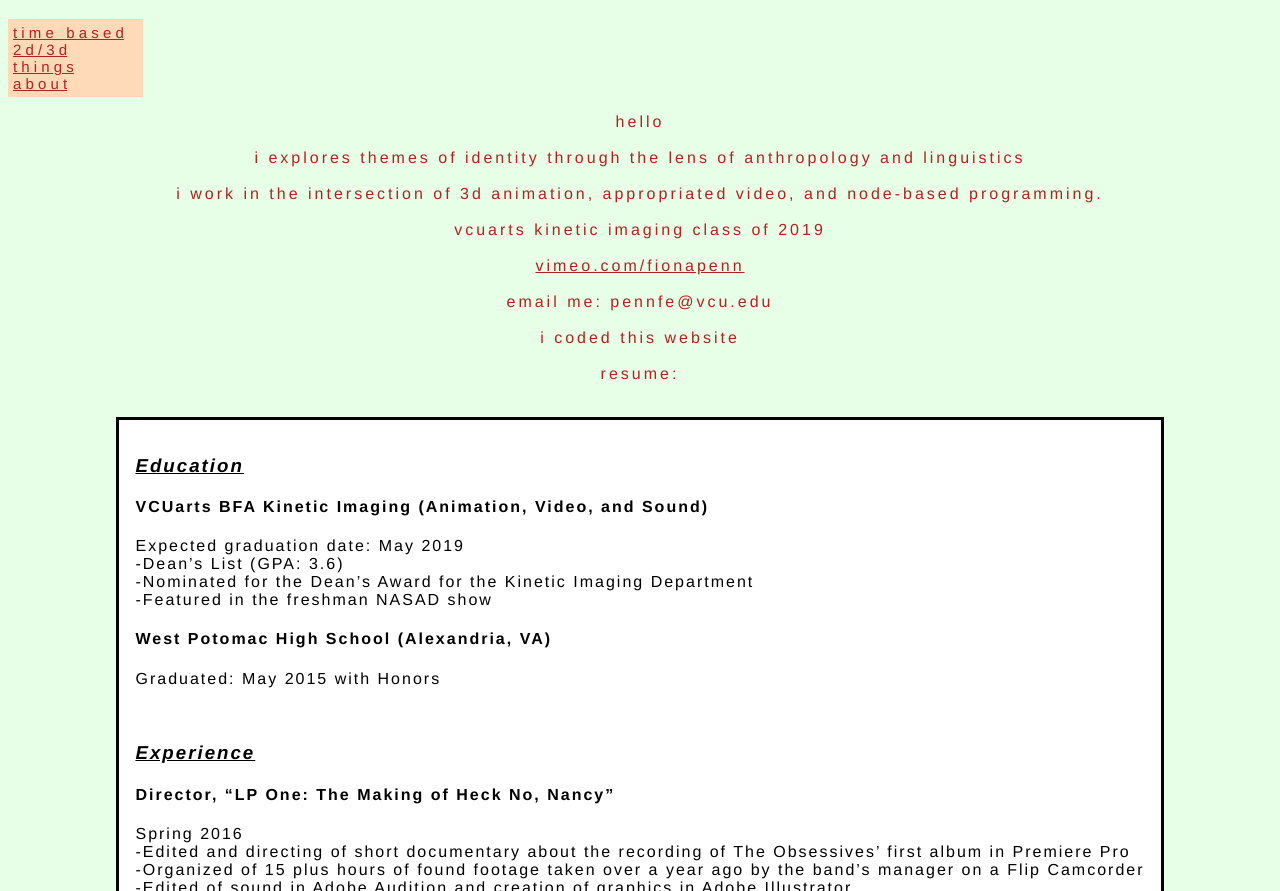
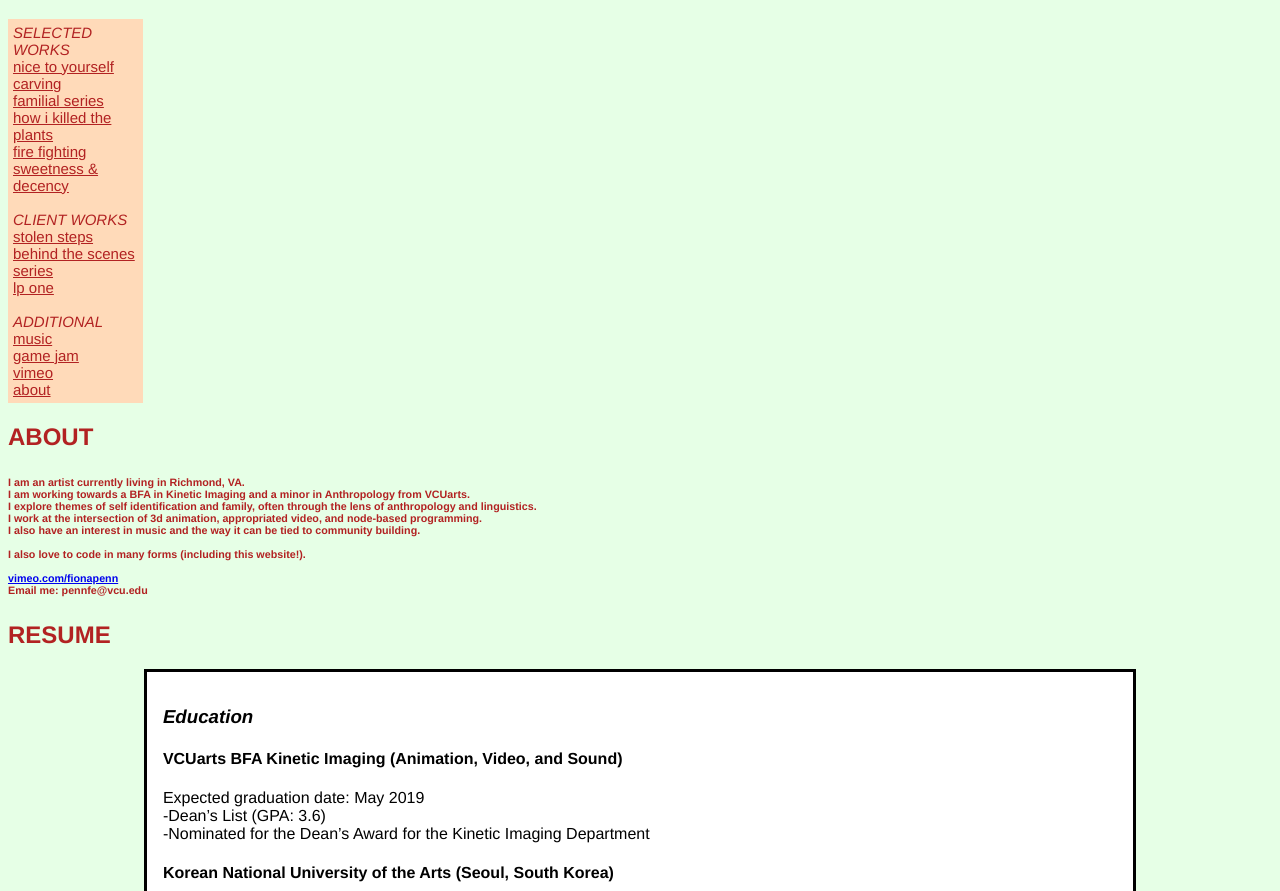
Before and after one commit to fionapenn/portfolio, a plain HTML site: page Pages/about.html in a window 1280 px wide. Shown: the part 61-952 px from the top of the page. Drawn offline with Linux system fonts and the light colour scheme.

Commit message:
Update about.html

```diff
--- a/Pages/about.html
+++ b/Pages/about.html
@@ -7,114 +7,112 @@
 <link REL=StyleSheet href="../CSS/home.css" type="text/css">
 </head>
 <style>
-   a
-    {display: block;
-     color: firebrick;
-    }
- a:hover
-    {background-color: firebrick;
-    color: peachpuff}
- a:visited
-     {display: block;
-     }
-p
-    {letter-spacing: 3px;
-    text-align: center}
-dialog
-   {letter-spacing: 2px}
-h3
-    {text-decoration: underline}
+
 </style>
 <body>
     <h1><a id="home" href="../index.html">F I O N A &nbsp; P E N N</a></h1>
 
+<div class="row">
+<div class="column3">
 <ul>
 
+    <em>SELECTED WORKS</em>
+ <div class="menu"><li> <a href="Pages/nicetoyourself.html">nice to yourself</a></li>
+     <li><a href="carving.html">carving</a></li>
+<li><a href="familyseries.html">familial series</a></li>
 
- <li> <a href="time_based.html">t i m e &nbsp; b a s e d</a></li>
-<li><a href="2D3D.html">2 d / 3 d</a></li>
-<li><a href="Sketchbook.html">t h i n g s</a></li>
-<li><a href="about.html">a b o u t</a></li>
+<li><a href="../howikilledtheplants.html">how i killed the plants</a></li>
+     <li><a href="hahadissent.html">fire fighting</a></li>
+     <li><a href="sweetness.html">sweetness & decency</a></li>
+
+<br>
+     <em>CLIENT WORKS</em>
+     <li><a href="stolenstreets.html">stolen steps</a></li>
+     <li><a href="btsseries.html">behind the scenes series </a></li>
+   <li><a href="lpone.html">lp one</a></li>
+     <br>
+     <em>ADDITIONAL </em>
+     <li><a href="music.html">music</a></li>
+     <li><a href="https://globalgamejam.org/2018/games/lineman">game jam</a></li>
+     <li><a href="https://vimeo.com/fionapenn">vimeo</a></li>
+     <li><a href="about.html">about</a></li></div>
 
 </ul>
+    </div>
 
-<p>
-hello
-<br>
+    <div class="column4">
+<h2>ABOUT</h2>
+<h6>
+I am an artist currently living in Richmond, VA.<br>I am working towards a BFA in Kinetic Imaging and a minor in Anthropology from VCUarts.<br>I explore themes of self identification and family, often through the lens of anthropology and linguistics.<br>I work at the intersection of 3d animation, appropriated video, and node-based programming.<br>I also have an interest in music and the way it can be tied to community building.
+  <br>
     <br>
-i explores themes of identity through the lens of anthropology and linguistics
-<br>
-<br>
- i work in the intersection of 3d animation, appropriated video, and node-based programming.
-  <br>
-   <br>
-vcuarts kinetic imaging class of 2019
-<br>
-    <br>
+I also love to code in many forms (including this website!).
+    <br><br>
     <a target="_blank" href="https://vimeo.com/fionapenn">vimeo.com/fionapenn</a>
     <br>
-email me: pennfe@vcu.edu
-    <br>
-    <br>
-    i coded this website
-    <br>
-    <br>
-    resume:
-    <br>
-    <br>
-    </p>
+Email me: pennfe@vcu.edu
+    </h6>
+
+    <h2>RESUME</h2>
 <dialog open class="shadowbox" >
     <h3><em>Education</em></h3><h4>VCUarts BFA Kinetic Imaging (Animation, Video, and Sound)</h4>
 Expected graduation date: May 2019<br>
     -Dean’s List (GPA: 3.6)<br>
     -Nominated for the Dean’s Award for the Kinetic Imaging Department<br>
-    -Featured in the freshman NASAD show
-    <h4>West Potomac High School (Alexandria, VA)</h4>
-Graduated: May 2015 with Honors
+
+    <h4>Korean National University of the Arts (Seoul, South Korea)</h4>
+    Study Abroad Semester: Spring 2018<br>-Multimedia Department
+
 <br>
 <br>
     <br>
     <h3><em>Experience</em></h3>
-    <h4>Director, “LP One: The Making of Heck No, Nancy”</h4>
+    <h4>Multimedia Editor, Ink Magazine</h4>
+Fall 2018-Present<br>
+-Oversee all video production, from ideas to production and editing<br>
+    -Create motion graphics for all videos that are consistent with the Ink brand
+    -Source equipment for videos (cameras, mics, tripods, etc.)<br>
+    -Manage content on the website (format posts and optimize loading time)
+    <h4>Workshop Aide/Audio Studio Guide, The Innovative Media Lab</h4>
+Fall 2017-Present<br>
+    -Lead audio studio orientations (information on recording and mixing)<br>
+    -Assist on student projects<br>
+    -Rent out equipment to patrons and keep track of returns
+    <h4>Director, "LP One: The Making of Heck No, Nancy"</h4>
 Spring 2016<br>
-    -Edited and directing of short documentary about the recording of The Obsessives’ first album in Premiere Pro<br>
-    -Organized of 15 plus hours of found footage taken over a year ago by the band’s manager on a Flip Camcorder<br>
-    -Edited of sound in Adobe Audition and creation of graphics in Adobe Illustrator<br>
-    -Recorded multiple live shows in different venues for additional footage
-    <h4>Cohost, WVCW Student Run Radio, Richmond, VA</h4>
-Fall 2015 - Fall 2016<br>
-    -Created weekly, 60-minute segment, called “The Girls Room”<br>
-    -Compiled playlist and organized script each week, operated soundboard and digital music technology<br>
-    -Reviewed new albums for the radio website, as a member of the Music Team
-    <h4>Barista, Misha’s Coffeehouse and Roaster, Alexandria, VA</h4>
-August 2014 - Present (on breaks from school)
+    -Edited short documentary about the recording of The Obsessives' first album to promote their release<br>
+    -Organized 15+ hours of footage taken by the band's manager<br>
+    -Recorded multiple live shows for additional footage<br>
+    -Created the title graphics in Adobe Illustrator
 
     <h3><em>Skills</em></h3>
     <h4>Art/Design Knowledge:</h4>
-    -Animation Techniques:<br>
+    -Post production video editing
+    -3D animation
+    -2D animation:<br>
            &nbsp;&nbsp;&nbsp;&nbsp;-Frame by frame (hand drawn and digital)<br>
              &nbsp;&nbsp;&nbsp;&nbsp;-After Effects<br>
              &nbsp;&nbsp;&nbsp;&nbsp;-Under the camera (stop motion, cut out, sand, clay)<br>
-             &nbsp;&nbsp;&nbsp;&nbsp;-Walk cycles (hand drawn, digital, AE puppet)<br>
-    -Post-production precision editing<br>
-    -Sound: editing in various platforms, developing sound/visual      	      relationship, field recording<br>
-    -Analog synths (including module synths)<br>
+    -Sound mixing<br>
+    -Sound effects for gaming<br>
+    -Creating sound landscapes<br>
+    -Field recording
+    -Analog synthesizers (including module synths)<br>
     -Basic lighting and setting up for video production<br>
     -Basic HTML and CSS (some exposure to Java)<br>
-    -Basic wood-shop skills<br>
     -Photography (both film and digital)
 
     <h4>Computer Platforms:</h4>
-    -Premiere Pro<br>
+    -Adobe Creative Suite
     -After Effects<br>
-    -Audition<br>
+    -Autodesk Maya<br>
+    -Cinema4D<br>
+    -Max 7<br>
     -Dragonframe<br>
     -Ableton Live 9<br>
+    -TidalCycles<br>
+    -SonicPi<br>
     -Reaper<br>
-    -Photoshop (incl. frame by frame animation)<br>
-    - Illustrator<br>
-    - InDesign<br>
-    -Media Encoder<br>
     -Microsoft Office
 
     <h4>Workplace Skills:</h4>
@@ -122,7 +120,7 @@ August 2014 - Present (on breaks from school)
     -Adapts to new environments, eager to learn<br>
     -Professional and academic writing<br>
     -Collaborative, creative problem solving<br>
-   -Customer service experience<br>
+   -Customer service experience (barista and server)<br>
    -Social media (including Tumblr, WordPress, Weebly)
 
 
@@ -134,6 +132,8 @@ August 2014 - Present (on breaks from school)
 
     </dialog>
 
+    </div>
+    </div>
 
 </body>
 </html>
```
